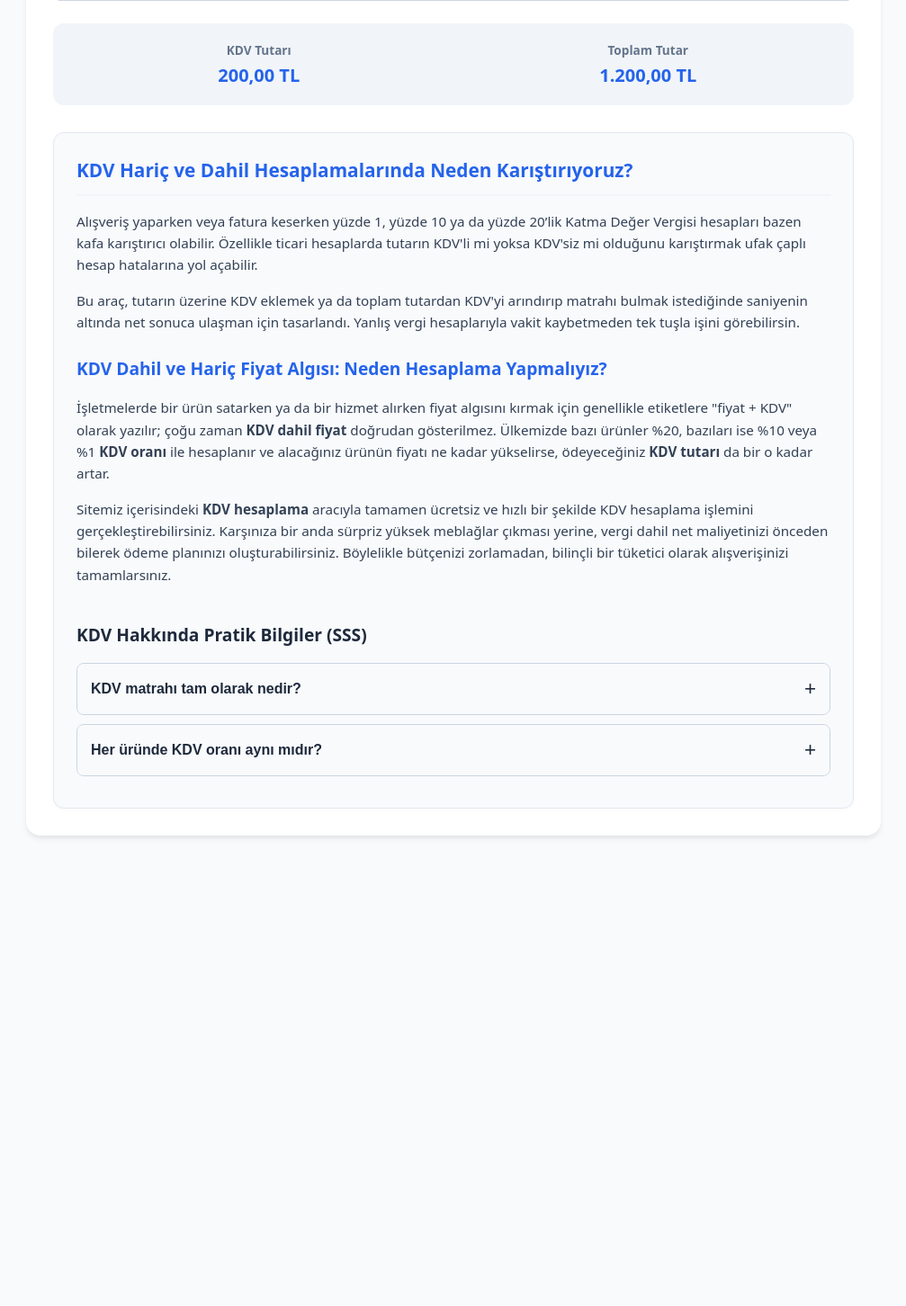
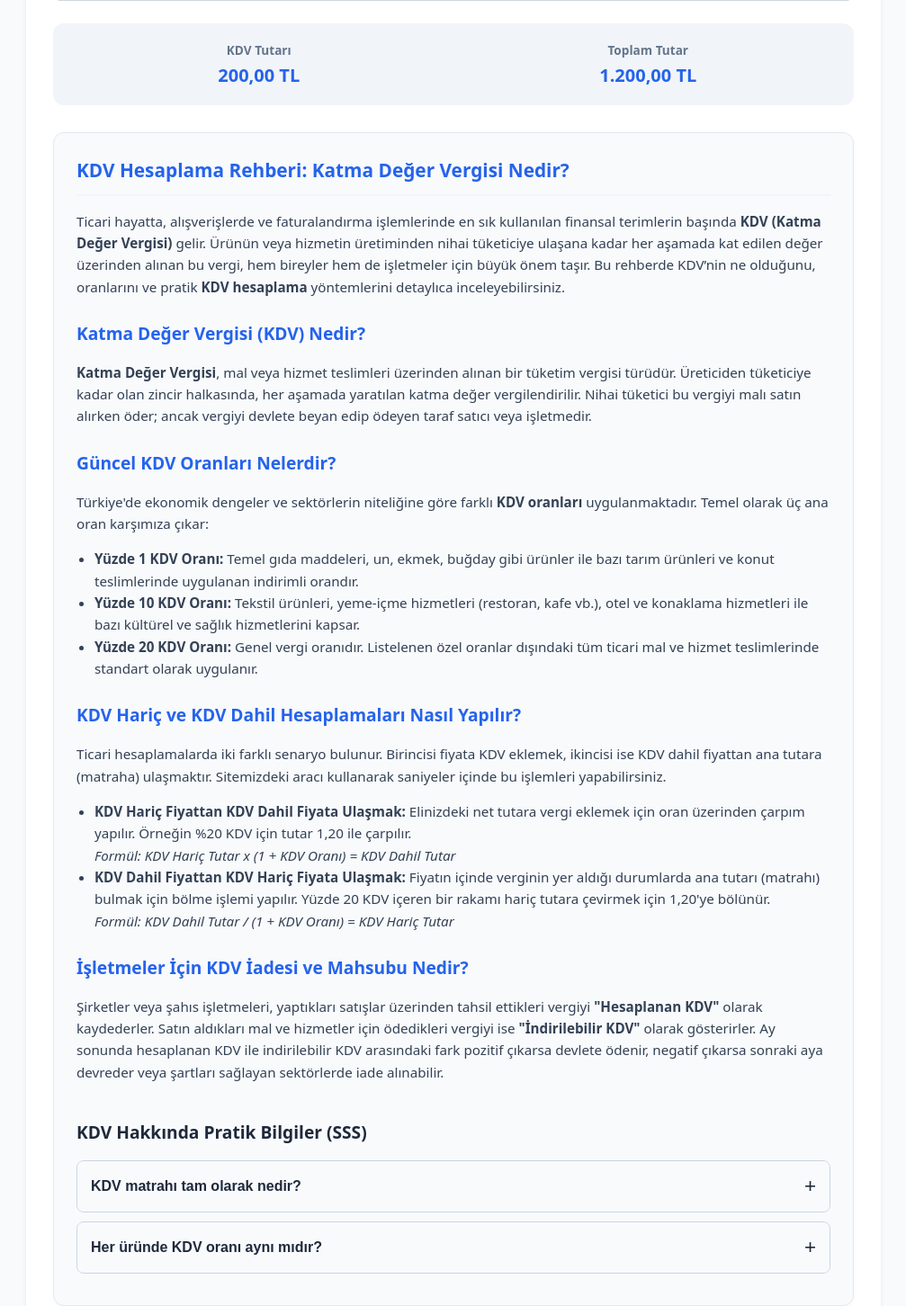
Before and after one commit to cempolat172-arch/pratikhesaplar, a FastAPI app: page /kdv-hesaplama in a window 1280 px wide. Shown: the part 615-2067 px from the top of the page at 90% size, without its empty margins (136-1143 px from the left). Before the commit the page ends 1547 px from the top, so only its background shows below. Run offline with FastAPI, Linux system fonts and the light colour scheme.

Commit message:
KDV sayfası için SEO metni güncellendi

```diff
--- a/templates/kdv.html
+++ b/templates/kdv.html
@@ -12,13 +12,29 @@
 </div>
 
 <div class="seo-content" style="background: #f8fafc; padding: 25px; border-radius: 12px; margin-top: 30px; border: 1px solid #e2e8f0; box-shadow: 0 2px 4px rgba(0,0,0,0.02);">
-    <h2 style="font-size: 1.3rem; margin-top: 0;">KDV Hariç ve Dahil Hesaplamalarında Neden Karıştırıyoruz?</h2>
-    <p>Alışveriş yaparken veya fatura keserken yüzde 1, yüzde 10 ya da yüzde 20’lik Katma Değer Vergisi hesapları bazen kafa karıştırıcı olabilir. Özellikle ticari hesaplarda tutarın KDV'li mi yoksa KDV'siz mi olduğunu karıştırmak ufak çaplı hesap hatalarına yol açabilir.</p>
-    <p>Bu araç, tutarın üzerine KDV eklemek ya da toplam tutardan KDV'yi arındırıp matrahı bulmak istediğinde saniyenin altında net sonuca ulaşman için tasarlandı. Yanlış vergi hesaplarıyla vakit kaybetmeden tek tuşla işini görebilirsin.</p>
+    <h2 style="font-size: 1.3rem; margin-top: 0;">KDV Hesaplama Rehberi: Katma Değer Vergisi Nedir?</h2>
+    <p>Ticari hayatta, alışverişlerde ve faturalandırma işlemlerinde en sık kullanılan finansal terimlerin başında <strong>KDV (Katma Değer Vergisi)</strong> gelir. Ürünün veya hizmetin üretiminden nihai tüketiciye ulaşana kadar her aşamada kat edilen değer üzerinden alınan bu vergi, hem bireyler hem de işletmeler için büyük önem taşır. Bu rehberde KDV’nin ne olduğunu, oranlarını ve pratik <strong>KDV hesaplama</strong> yöntemlerini detaylıca inceleyebilirsiniz.</p>
 
-    <h3 style="font-size: 1.2rem; color: var(--primary); margin-top: 25px; margin-bottom: 10px;">KDV Dahil ve Hariç Fiyat Algısı: Neden Hesaplama Yapmalıyız?</h3>
-    <p>İşletmelerde bir ürün satarken ya da bir hizmet alırken fiyat algısını kırmak için genellikle etiketlere "fiyat + KDV" olarak yazılır; çoğu zaman <strong>KDV dahil fiyat</strong> doğrudan gösterilmez. Ülkemizde bazı ürünler %20, bazıları ise %10 veya %1 <strong>KDV oranı</strong> ile hesaplanır ve alacağınız ürünün fiyatı ne kadar yükselirse, ödeyeceğiniz <strong>KDV tutarı</strong> da bir o kadar artar.</p>
-    <p>Sitemiz içerisindeki <strong>KDV hesaplama</strong> aracıyla tamamen ücretsiz ve hızlı bir şekilde KDV hesaplama işlemini gerçekleştirebilirsiniz. Karşınıza bir anda sürpriz yüksek meblağlar çıkması yerine, vergi dahil net maliyetinizi önceden bilerek ödeme planınızı oluşturabilirsiniz. Böylelikle bütçenizi zorlamadan, bilinçli bir tüketici olarak alışverişinizi tamamlarsınız.</p>
+    <h3 style="font-size: 1.2rem; color: var(--primary); margin-top: 25px; margin-bottom: 10px;">Katma Değer Vergisi (KDV) Nedir?</h3>
+    <p><strong>Katma Değer Vergisi</strong>, mal veya hizmet teslimleri üzerinden alınan bir tüketim vergisi türüdür. Üreticiden tüketiciye kadar olan zincir halkasında, her aşamada yaratılan katma değer vergilendirilir. Nihai tüketici bu vergiyi malı satın alırken öder; ancak vergiyi devlete beyan edip ödeyen taraf satıcı veya işletmedir.</p>
+
+    <h3 style="font-size: 1.2rem; color: var(--primary); margin-top: 25px; margin-bottom: 10px;">Güncel KDV Oranları Nelerdir?</h3>
+    <p>Türkiye'de ekonomik dengeler ve sektörlerin niteliğine göre farklı <strong>KDV oranları</strong> uygulanmaktadır. Temel olarak üç ana oran karşımıza çıkar:</p>
+    <ul style="margin-top: 10px; margin-bottom: 20px; padding-left: 20px; line-height: 1.6;">
+        <li><strong>Yüzde 1 KDV Oranı:</strong> Temel gıda maddeleri, un, ekmek, buğday gibi ürünler ile bazı tarım ürünleri ve konut teslimlerinde uygulanan indirimli orandır.</li>
+        <li><strong>Yüzde 10 KDV Oranı:</strong> Tekstil ürünleri, yeme-içme hizmetleri (restoran, kafe vb.), otel ve konaklama hizmetleri ile bazı kültürel ve sağlık hizmetlerini kapsar.</li>
+        <li><strong>Yüzde 20 KDV Oranı:</strong> Genel vergi oranıdır. Listelenen özel oranlar dışındaki tüm ticari mal ve hizmet teslimlerinde standart olarak uygulanır.</li>
+    </ul>
+
+    <h3 style="font-size: 1.2rem; color: var(--primary); margin-top: 25px; margin-bottom: 10px;">KDV Hariç ve KDV Dahil Hesaplamaları Nasıl Yapılır?</h3>
+    <p>Ticari hesaplamalarda iki farklı senaryo bulunur. Birincisi fiyata KDV eklemek, ikincisi ise KDV dahil fiyattan ana tutara (matraha) ulaşmaktır. Sitemizdeki aracı kullanarak saniyeler içinde bu işlemleri yapabilirsiniz.</p>
+    <ul style="margin-top: 10px; margin-bottom: 20px; padding-left: 20px; line-height: 1.6;">
+        <li><strong>KDV Hariç Fiyattan KDV Dahil Fiyata Ulaşmak:</strong> Elinizdeki net tutara vergi eklemek için oran üzerinden çarpım yapılır. Örneğin %20 KDV için tutar 1,20 ile çarpılır.<br><em>Formül: KDV Hariç Tutar x (1 + KDV Oranı) = KDV Dahil Tutar</em></li>
+        <li><strong>KDV Dahil Fiyattan KDV Hariç Fiyata Ulaşmak:</strong> Fiyatın içinde verginin yer aldığı durumlarda ana tutarı (matrahı) bulmak için bölme işlemi yapılır. Yüzde 20 KDV içeren bir rakamı hariç tutara çevirmek için 1,20'ye bölünür.<br><em>Formül: KDV Dahil Tutar / (1 + KDV Oranı) = KDV Hariç Tutar</em></li>
+    </ul>
+
+    <h3 style="font-size: 1.2rem; color: var(--primary); margin-top: 25px; margin-bottom: 10px;">İşletmeler İçin KDV İadesi ve Mahsubu Nedir?</h3>
+    <p>Şirketler veya şahıs işletmeleri, yaptıkları satışlar üzerinden tahsil ettikleri vergiyi <strong>"Hesaplanan KDV"</strong> olarak kaydederler. Satın aldıkları mal ve hizmetler için ödedikleri vergiyi ise <strong>"İndirilebilir KDV"</strong> olarak gösterirler. Ay sonunda hesaplanan KDV ile indirilebilir KDV arasındaki fark pozitif çıkarsa devlete ödenir, negatif çıkarsa sonraki aya devreder veya şartları sağlayan sektörlerde iade alınabilir.</p>
 
     <div class="faq-section" style="margin-top: 40px;">
         <h3 style="font-size: 1.2rem; color: #1e293b; border-bottom: none; margin-bottom: 15px;">KDV Hakkında Pratik Bilgiler (SSS)</h3>
```
